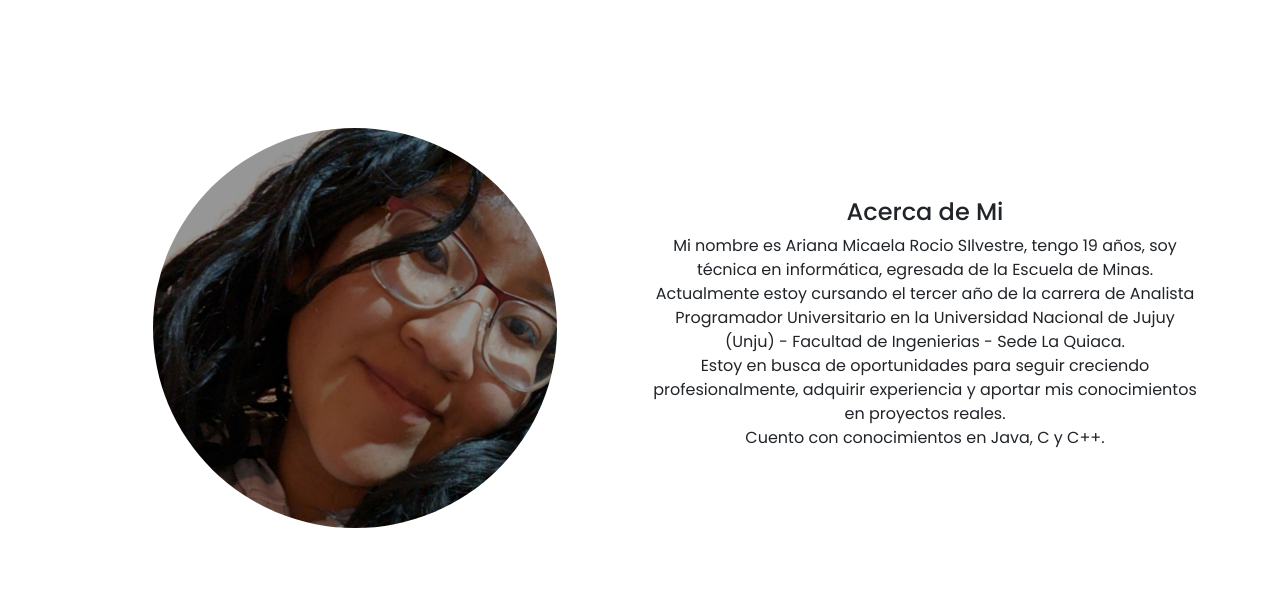
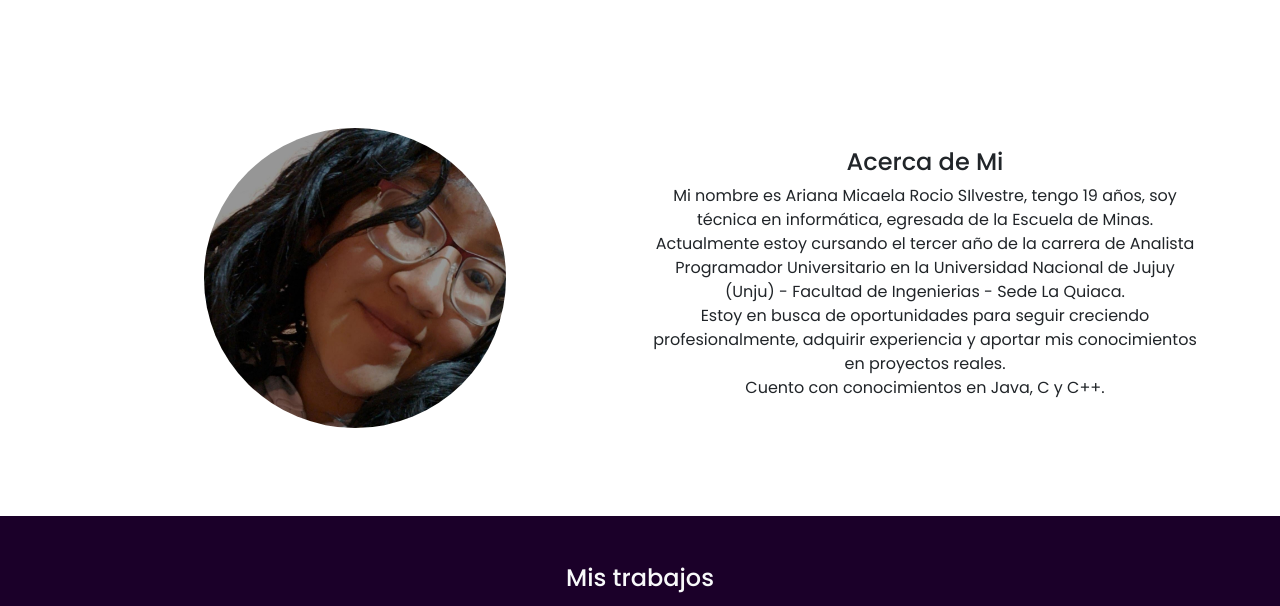
Before and after one commit to ariana-sudo/ArianaSilvestre-PySW-TP5-Bootstrap, a plain HTML site: page index.html in a window 1280 px wide. Shown: the part 760-1366 px from the top of the page. Drawn offline with nearby package versions, Linux system fonts and the light colour scheme.

Commit message:
Silvestre Ariana

```diff
--- a/index.html
+++ b/index.html
@@ -73,7 +73,7 @@
         <div class="container">
             <div class="row py-2 align-items-center">
                 <div class="col-md">
-                    <img src="img/profile.jpg" class=" mx-auto d-block" style="height: 400px; border-radius: 50%;"
+                    <img src="img/profile.jpg" class=" mx-auto d-block" style="height: 300px; border-radius: 50%;"
                         alt="yo">
                 </div>
                 <div class="col-md">
```
